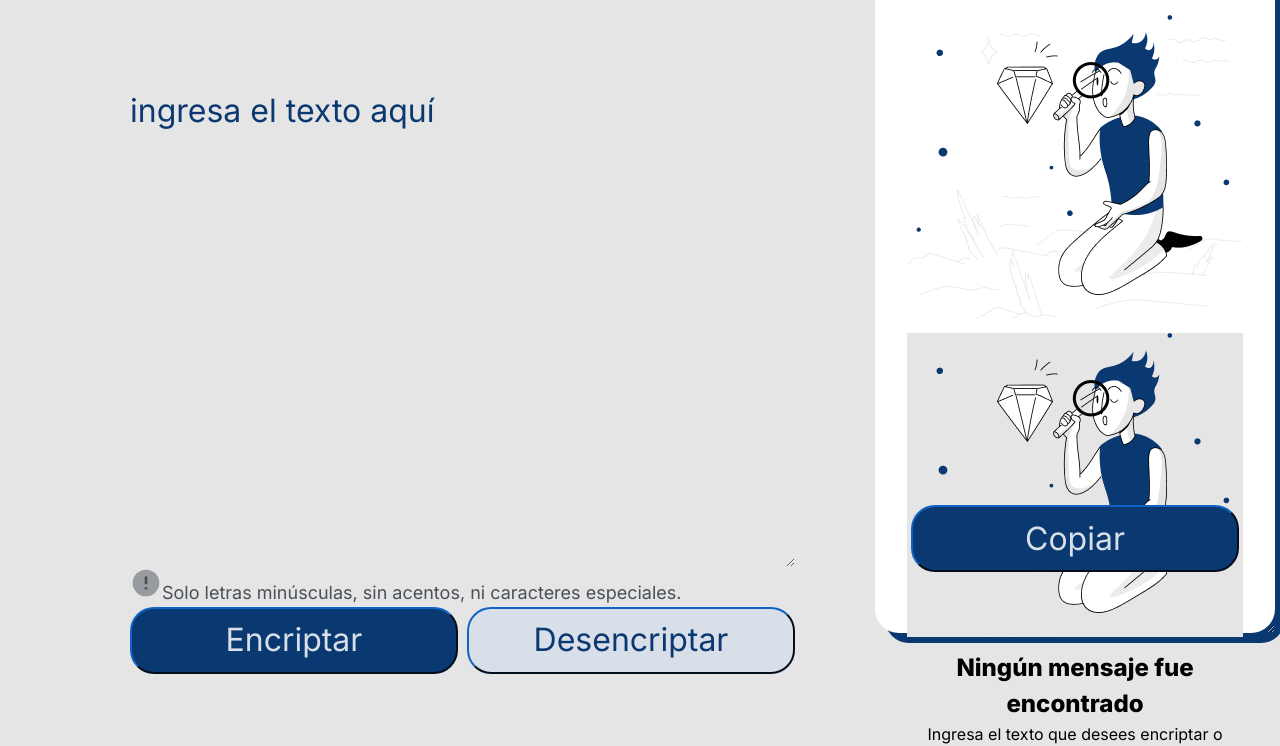
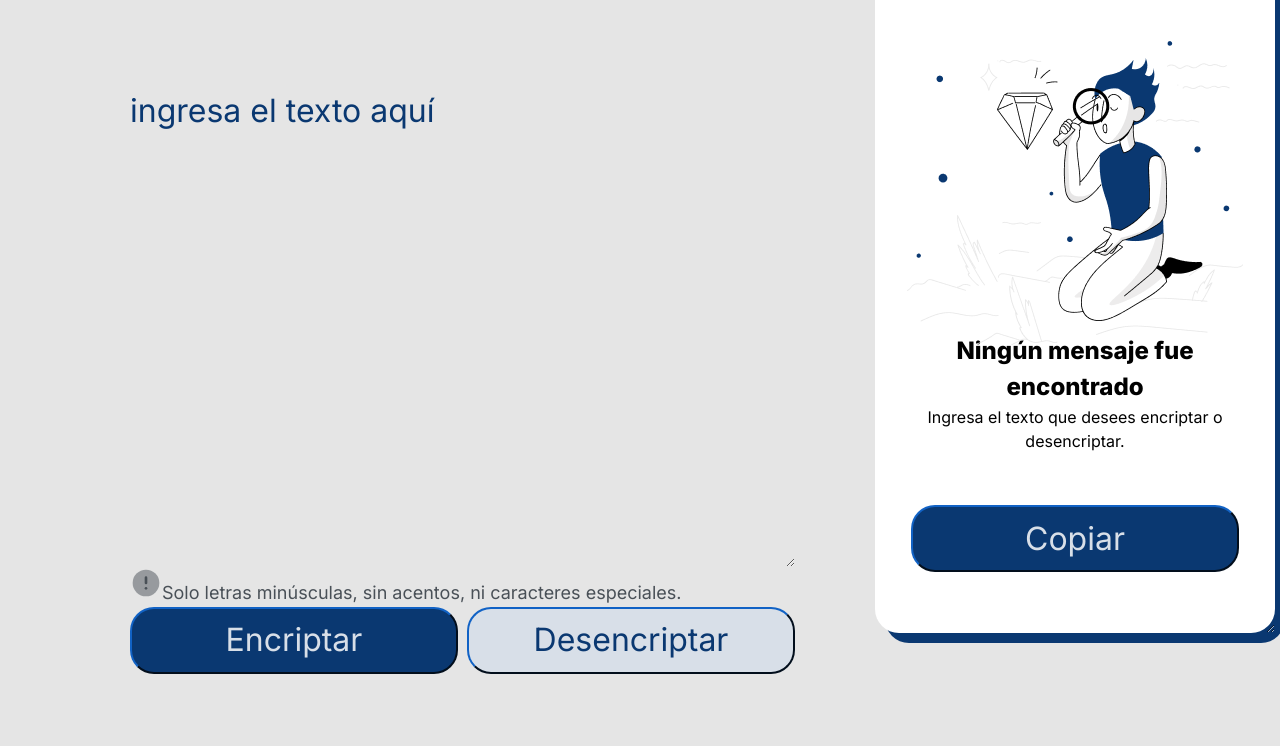
Before and after one commit to MonJrz/encriptador-de-texto, a plain HTML site: page index.html in a window 1280 px wide. Shown: the part 61-807 px from the top of the page. Drawn offline with Linux system fonts and the light colour scheme.

Commit message:
Se actualiza styles.css

```diff
--- a/styles.css
+++ b/styles.css
@@ -90,9 +90,6 @@ body{
 .mensaje {
     border: none;
     background-color: var(--color-contenedor);
-    background-image: url("/imgs/Muñeco.png");
-    background-repeat: no-repeat;
-    background-position: 50% 15%;
     border-radius: 24px;
     color: var(--color-texto1);
     margin-top: 20px;
@@ -106,6 +103,12 @@ body{
     font-size: 1rem;
 }
 
+.muñeco{
+    position: absolute;
+    z-index: 2;
+    background-color: transparent;
+    bottom: 90%;
+}
 
 .mensaje-disclaimer > h3 {
 font-size: 0.75rem;
@@ -237,6 +240,10 @@ main{
     z-index: 1;
 }
 
+    .muñeco{
+    visibility: hidden;
+}
+
 .mensaje-disclaimer{
     margin-top: 85px;
     margin-bottom: 0;
@@ -291,6 +298,11 @@ main{
         background-image: none;
         z-index: 1;
     }
+
+    .muñeco{
+    visibility: hidden;
+    }
+
     .mensaje-disclaimer{
         z-index: 2;
     }
```
